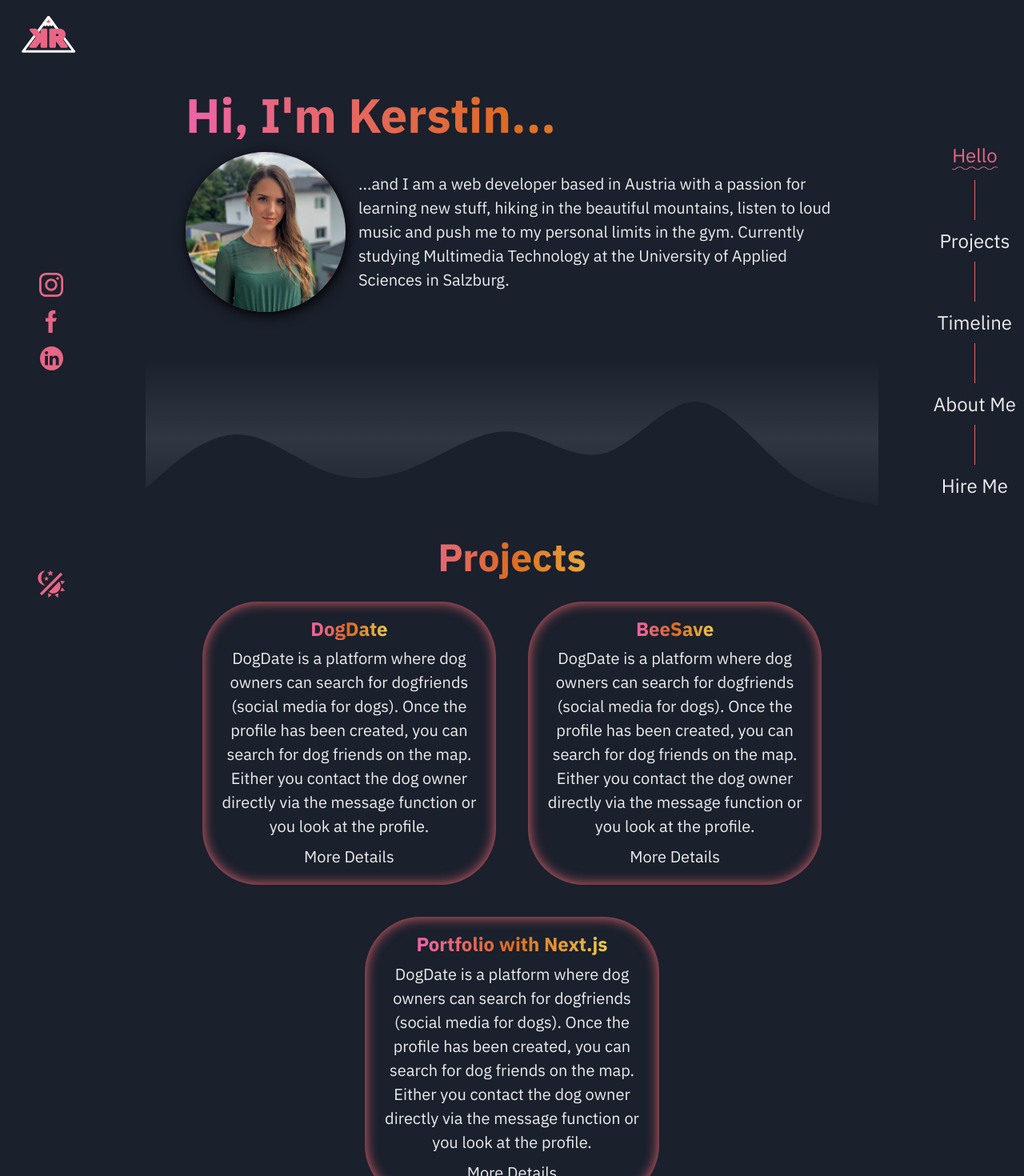
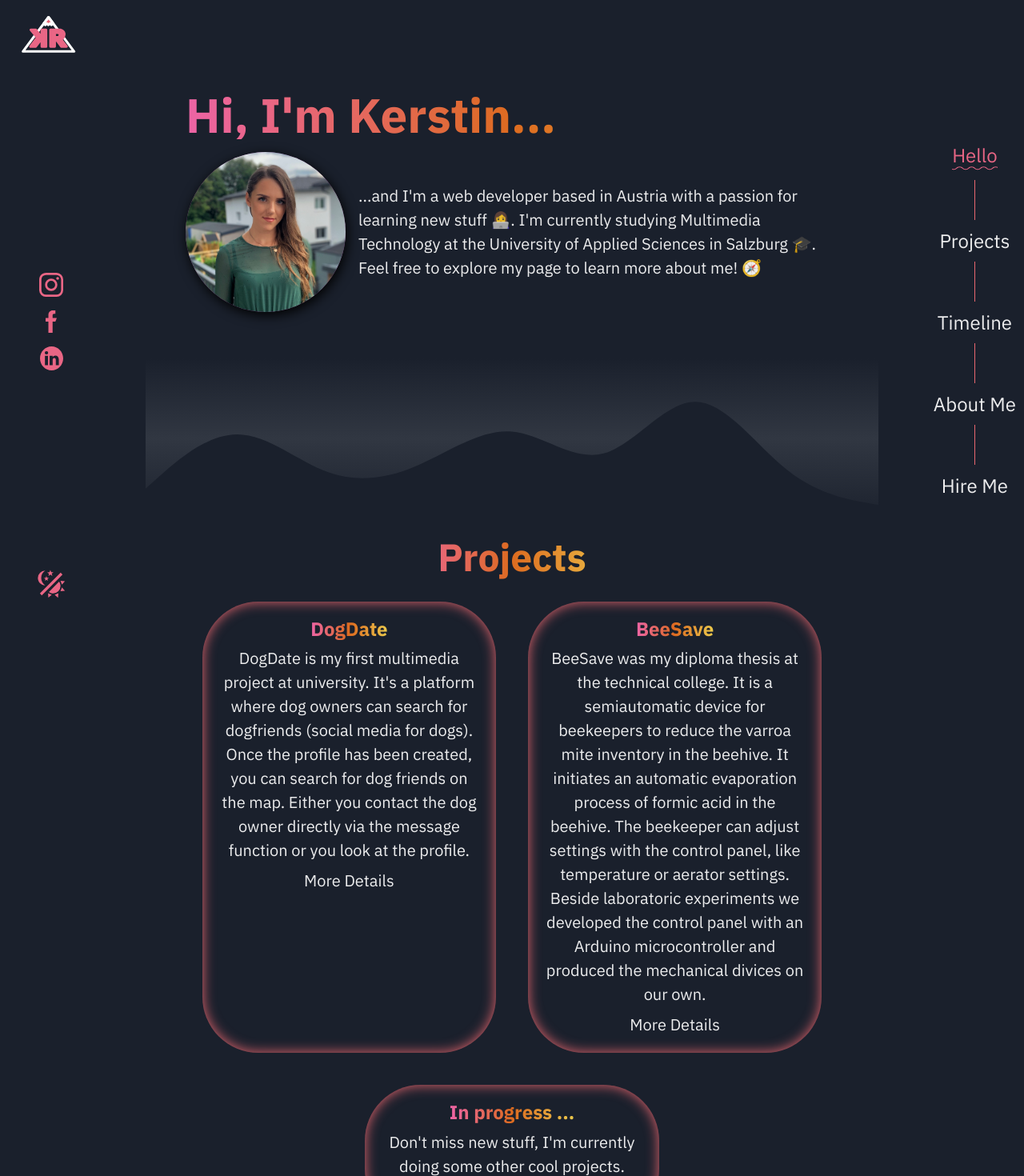
Before and after one commit to kerstin97/portfolio, a Next.js app in the folder portfolio/: page / in a window 1280 px wide. Shown: the top 1470 px of the page at 80% size. Built offline with nearby package versions, Linux system fonts and the light colour scheme.

Commit message:
Add content text

```diff
--- a/portfolio/components/aboutme.js
+++ b/portfolio/components/aboutme.js
@@ -26,7 +26,7 @@ export default function AboutMe() {
     return (
         <section id="aboutme">
             <Center><Heading lineHeight={1.5} bgGradient="linear(to-l, yellow.400, orange.500, pink.400)" bgClip="text" size="2xl">About me</Heading></Center>
-            <Center><Text>I love hiking, meeting my friends, go to the gym and enjoy listen to music and go to music festivals</Text></Center>
+            <Center><Text textAlign="center" fontSize="lg">I love the nature. When I am in the mountains, I feel free. Listening to loud electronic music and visit festivals with my friends makes me happy. Also pushing me to my personal limits in the gym is a passion.</Text></Center>
             <div className="embla" bg={'gray.50'}>
                     <div className="embla__viewport"  ref={emblaRef}>
                         <div className="embla__container">
--- a/portfolio/components/hello.js
+++ b/portfolio/components/hello.js
@@ -11,7 +11,8 @@ export default function Hello() {
             >
                 <GridItem rowSpan={1} colSpan={5}><Heading  size="3xl"  bgGradient="linear(to-l, yellow.400, orange.500, pink.400)" bgClip="text">Hi, I&#39;m Kerstin...</Heading></GridItem>
                 <GridItem colSpan={1} ><Avatar boxSize="200px" name="Segun Adebayo" src="images/me.JPG" boxShadow="2px 4px 15px 0px #000000"/></GridItem>
-                <GridItem colSpan={4} margin="auto"><Text fontSize="xl">...and I am a web developer based in Austria with a passion for learning new stuff, hiking in the beautiful mountains, listen to loud music and push me to my personal limits in the gym. Currently studying Multimedia Technology at the University of Applied Sciences in Salzburg. </Text></GridItem>
+                <GridItem colSpan={4} margin="auto"><Text fontSize="xl">...and I&#39;m a web developer based in Austria with a passion for learning new stuff 👩‍💻. I&#39;m currently studying Multimedia Technology at the University of Applied Sciences in Salzburg
+&#127891;. Feel free to explore my page to learn more about me! 🧭 </Text></GridItem>
             </Grid>
         </section>
     )
--- a/portfolio/components/projects.js
+++ b/portfolio/components/projects.js
@@ -8,18 +8,18 @@ export default function Projects() {
              <Flex  pr={"50px"} pl={"50px"} flexWrap="wrap" justifyContent="center" flexDir="row" spacing="24px">
                  <Project
                     title="DogDate"
-                    description="DogDate is a platform where dog owners can search for dogfriends (social media for dogs). Once the profile has been created, you can search for dog friends on the map. Either you contact the dog owner directly via the message function or you look at the profile."
+                    description="DogDate is my first multimedia project at university. It's a platform where dog owners can search for dogfriends (social media for dogs). Once the profile has been created, you can search for dog friends on the map. Either you contact the dog owner directly via the message function or you look at the profile."
                     link="https://portfolio.fh-salzburg.ac.at/projects/2021-dog-date"
                 />
                 <Project
                     title="BeeSave"
-                    description="DogDate is a platform where dog owners can search for dogfriends (social media for dogs). Once the profile has been created, you can search for dog friends on the map. Either you contact the dog owner directly via the message function or you look at the profile."
-                    link="https://portfolio.fh-salzburg.ac.at/projects/2021-dog-date"
+                    description="BeeSave was my diploma thesis at the technical college. It is a semiautomatic device for beekeepers to reduce the varroa mite inventory in the beehive. It initiates an automatic evaporation process of formic acid in the beehive. The beekeeper can adjust settings with the control panel, like temperature or aerator settings. Beside laboratoric experiments we developed the control panel with an Arduino microcontroller and produced the mechanical divices on our own."
+                    link="https://kurier.at/leben/kiku/ax-award-jugendliche-erfinden-schlaue-technik/196.339.653"
                 />
                 <Project
-                    title="Portfolio with Next.js"
-                    description="DogDate is a platform where dog owners can search for dogfriends (social media for dogs). Once the profile has been created, you can search for dog friends on the map. Either you contact the dog owner directly via the message function or you look at the profile."
-                    link="https://portfolio.fh-salzburg.ac.at/projects/2021-dog-date"
+                    title="In progress ..."
+                    description="Don't miss new stuff, I'm currently doing some other cool projects."
+                    link="/"
                 />
             </Flex>
         </section>
```
